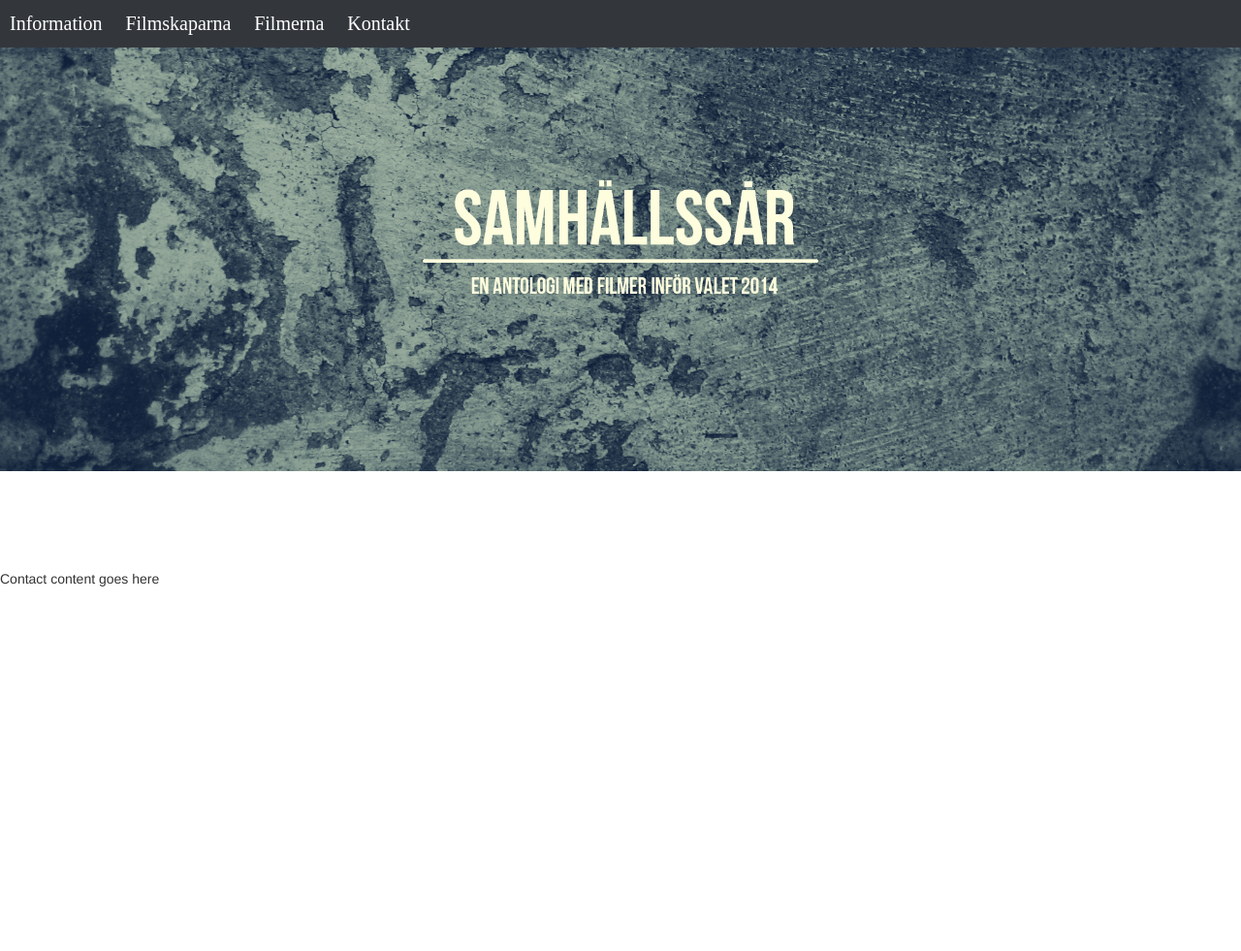
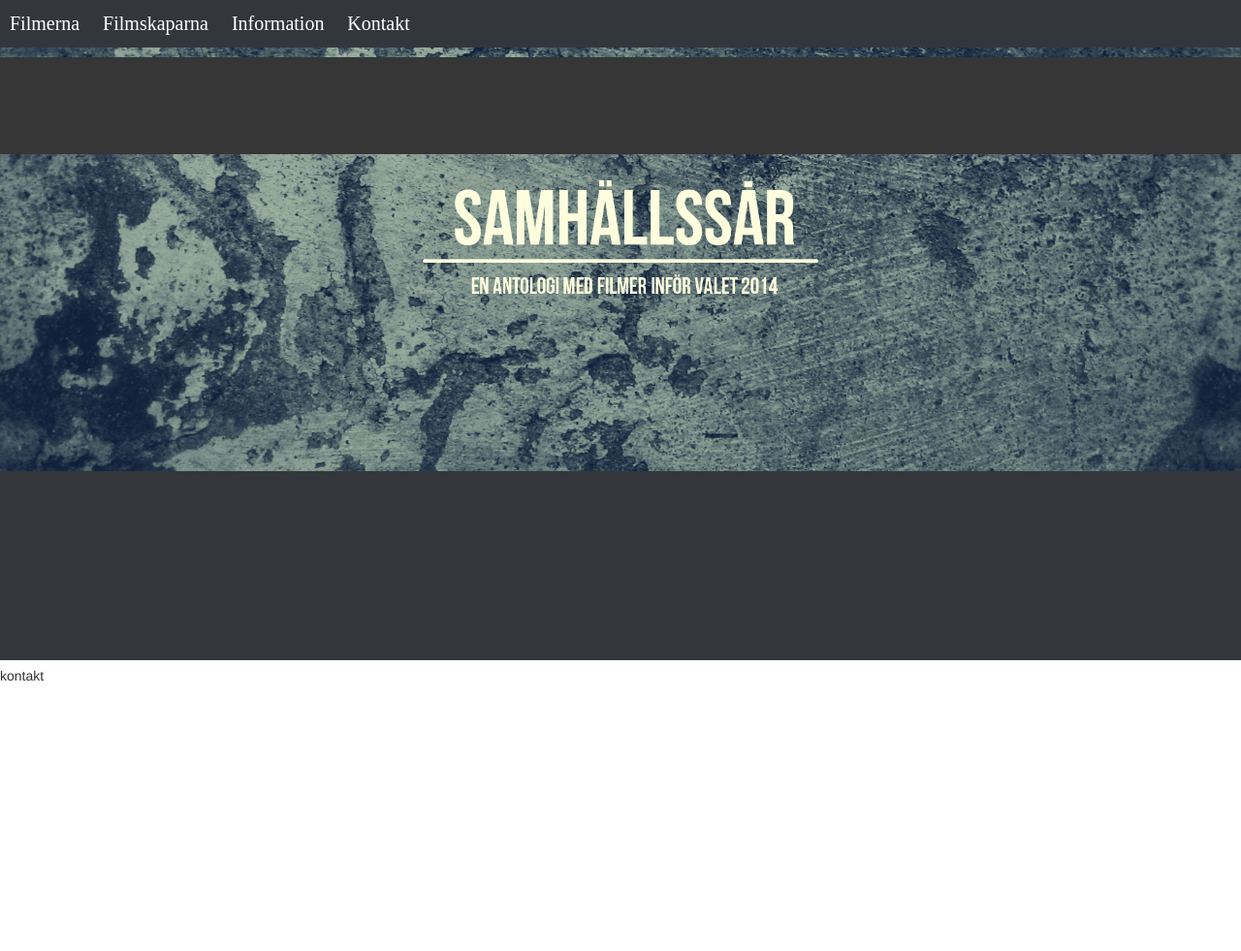
Before and after one commit to hanabi1/coop-tekhog, a PHP site: page /coop-tekhog/ in a window 1280 px wide. Shown: the whole page at 97% size. Before the commit the page ends 605 px from the top, so only its background shows below. Run offline with PHP 8.4, Linux system fonts and the light colour scheme; a stand-in replaces the project's code that opens the database connection; style sheets or scripts are compiled from the project's sources; some libraries are stand-ins or nearby versions; some web fonts are replaced.

Commit message:
Updated
Changed names and order.

```diff
--- a/application/views/_templates/footer.php
+++ b/application/views/_templates/footer.php
@@ -1,2 +1,6 @@
+<div id="contact">
+  <a id="kontakt"></a>
+  kontakt
+</div>
 	</body>
 </html>
--- a/application/views/_templates/header.php
+++ b/application/views/_templates/header.php
@@ -1,8 +1,8 @@
   <div id="nav">
      <ul>
+         <li><a href="#filmerna">Filmerna</a></li>
+         <li><a href="#filmskaparna">Filmskaparna</a></li>
          <li><a href="#info">Information</a></li>
-         <li><a href="#filmskaparna">Filmskaparna</a></li>
-         <li><a href="#filmerna">Filmerna</a></li>
          <li><a href="#kontakt">Kontakt</a></li>
      </ul>
   </div>
--- a/application/views/home/index.php
+++ b/application/views/home/index.php
@@ -1,8 +1,4 @@
-<div id="page1">
-   <a id="info"></a>
-</div>
-
-<div id="page3">
+<div id="movies">
   <a id="filmerna"></a>
     <div class="wrap">
 		<ul class="bxslider">
@@ -12,7 +8,7 @@
 	</div>
 </div>
 
-<div id="page2">
+<div id="moviemakers">
   <a id="filmskaparna"></a>
    <div class="wrap">
       <div id="bx-pager">
@@ -20,7 +16,6 @@
   </div>
 </div>
 
-<div id="page4">
-  <a id="kontakt"></a>
-  Contact content goes here
+<div id="information">
+   <a id="info"></a>
 </div>
--- a/public/css/style.css
+++ b/public/css/style.css
@@ -4,6 +4,7 @@ body {
   background-repeat:repeat-x;
   background-size:contain;
   background-position:top;
+  background-color: #33373c;
 }
 img {
   max-width: 100%;
@@ -24,7 +25,7 @@ a {
   font-size: 20px;
   color: #FFF;
 }
-#page1 {
+#information {
   height: 500px;
   float: none;
   clear: both;
@@ -32,14 +33,15 @@ a {
   margin-top: -18px;
   font-size: 100px;
 }
-#page2 {
+#moviemakers {
   background-color: #4d4d4d;
 }
-#page3 {
+#movies {
   width: 100%;
   background-color: #363636;
+  padding: 100px 0 0 0;
 }
-#page4 {
+#contact {
   width: 100%;
   height: 300px;
   background-color: #fff;
```
